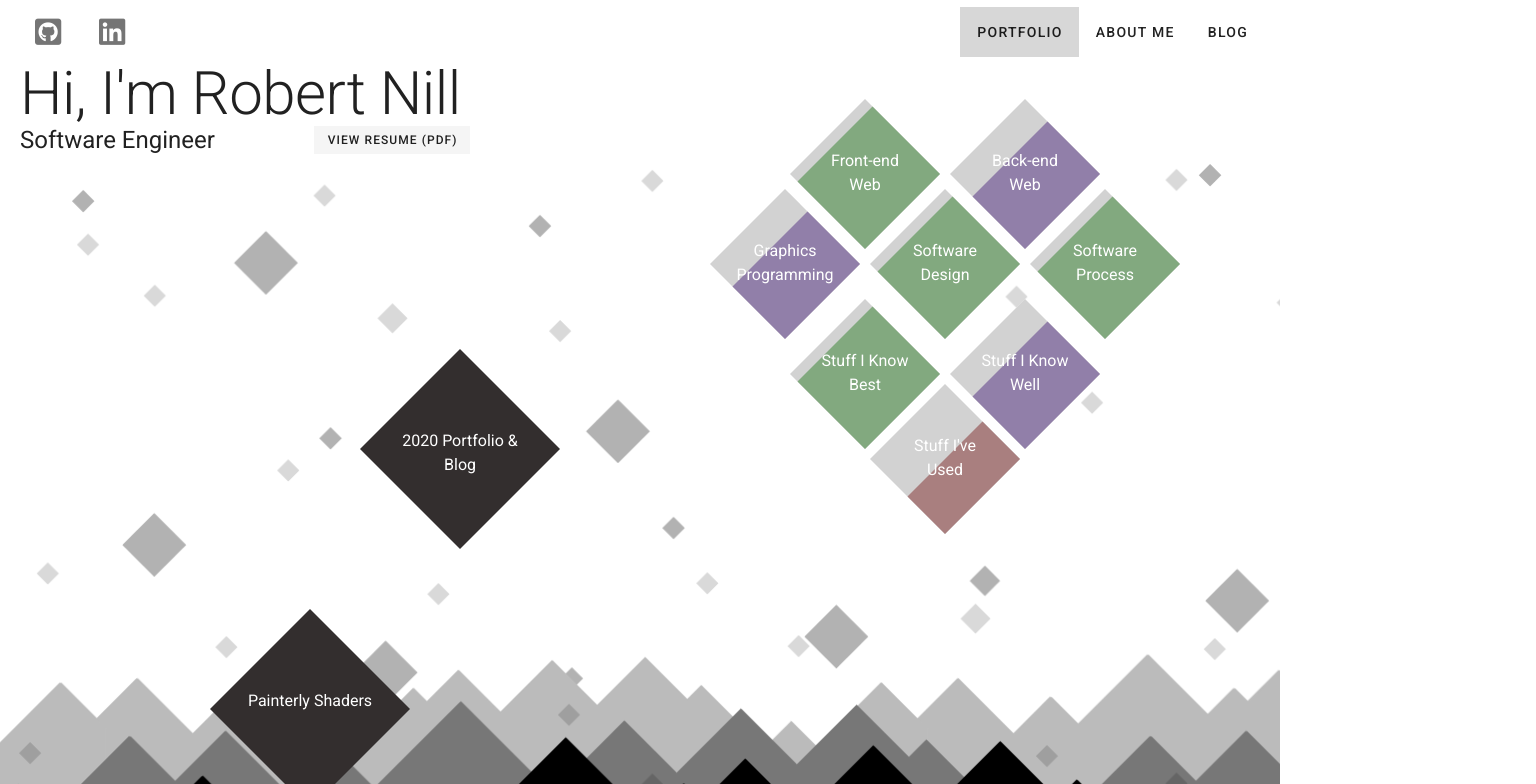
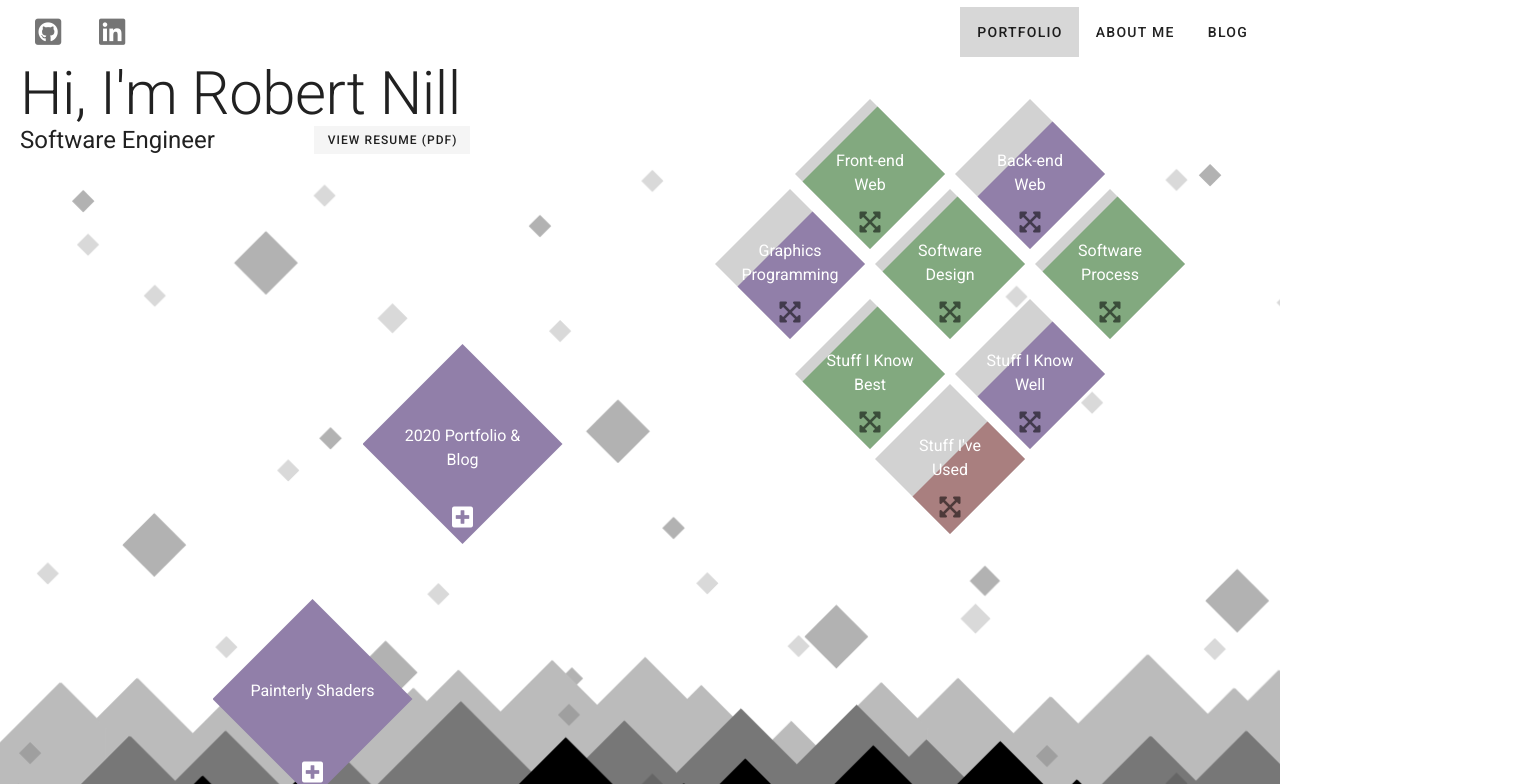
Before and after one commit to rmnill202/2020-portfolio-site, a Vue app: page / in a window 1280 px wide. Shown: the top 784 px of the page, 1536 px wide, since content can reach past the window. Built offline with nearby package versions, Linux system fonts and the light colour scheme.

Commit message:
CSS fixes, added icons to diamonds

```diff
--- a/src/App.vue
+++ b/src/App.vue
@@ -31,9 +31,20 @@
       </v-toolbar>
 
       <!-- Drawer - Mobile -->
-      <v-navigation-drawer v-model="drawerOpen" absolute temporary>
+      <v-navigation-drawer v-model="drawerOpen" absolute temporary right>
         <v-list>
-          <v-list-item v-for="link in pageLinks" :to="link.linkTo">  <v-list-item-content>{{link.text}}</v-list-item-content>  </v-list-item>
+           <v-list-item >
+            <v-list-item-content>
+              <div class="title">Navigation</div>
+            </v-list-item-content>
+          </v-list-item>
+          <v-divider></v-divider>
+          <v-list-item v-for="link in pageLinks" :to="link.linkTo">
+            <v-list-item-icon>
+              <v-icon>{{ link.icon }}</v-icon>
+            </v-list-item-icon>
+            <v-list-item-content>{{link.text}}</v-list-item-content>
+          </v-list-item>
         </v-list>
       </v-navigation-drawer>
     </div>
@@ -54,9 +65,9 @@ export default {
     return {
       drawerOpen: false,
       pageLinks: [
-        {text: 'Portfolio',   linkTo: '/',      },
-        {text: 'About Me',    linkTo: '/about', },
-        {text: 'Blog',        linkTo: '/blog',  },
+        {text: 'Portfolio',   linkTo: '/',      icon: 'fas fa-briefcase'},
+        {text: 'About Me',    linkTo: '/about', icon: 'fas fa-address-card'},
+        {text: 'Blog',        linkTo: '/blog',  icon: 'fas fa-comments'},
       ]
     };
   },
--- a/src/components/ProjectsPanel.vue
+++ b/src/components/ProjectsPanel.vue
@@ -11,6 +11,7 @@
           <div class="project-diamond-details">
             {{p.summary}}
           </div>
+          <div class="project-diamond-icon"><v-icon color="white">fas fa-plus-square</v-icon></div>
         </button>
         <v-btn class="project-diamond-link" :to="`/project/${p.id}`" tile depressed block>Read More Here</v-btn>
       </div>
@@ -42,7 +43,7 @@ export default {
 .project-grid {
   display: grid;
   justify-items: center;
-  grid-template-columns: repeat(5, 210px);
+  grid-template-columns: repeat(5, 205px);
   /* margin-right: 200px; */
 }
 
@@ -50,7 +51,7 @@ export default {
   position: relative;
   height: 200px;
   width:  0px; /* This prevents the parent div from overlapping other diamonds! */
-  margin-top: -90px;
+  margin-top: -95px;
   display: flex;
   justify-content: center;
   align-items: center;
@@ -64,7 +65,7 @@ export default {
   position: absolute;
   /* background-image: url('~@/assets/placeholder.jpeg'); */
   flex-direction: column;
-  background-color: #332e2e;
+  background-color: #917fa9;
   height: 200px;
   width:  200px;
   clip-path: polygon(50% 0,100% 50%,50% 100%,0 50%);
@@ -72,7 +73,7 @@ export default {
   transition: all 0.75s;
 }
 .project-diamond-clickable:hover {
-  background-color: #332e2e;
+  /* background-color: #332e2e; */
 }
 .project-diamond-clickable:focus {
   clip-path: polygon(-100% 50%, 50% -100%, 200% 50%, 50% 200%);
@@ -82,7 +83,7 @@ export default {
   pointer-events: none;
 }
 .project-diamond-fill {
-  background-color: #82a97f;
+  background-color: #d2d2d2;
   height: 200px;
   width:  200px;
   background-size: 200px 200px;
@@ -109,6 +110,23 @@ export default {
 }
 .project-diamond-clickable:focus .project-diamond-title {
   color: rgba(255, 255, 255, 0);
+}
+
+.project-diamond-icon {
+  width: 200px;
+  margin-top: 160px;
+  padding-left: 25px;
+  padding-right: 25px;
+  position: absolute;
+  top: 0;
+  text-align: center;
+  opacity: 1;
+  transition: opacity 0.5s;
+  /* transition-delay: 0.5s; */
+  pointer-events: none;
+}
+.project-diamond-clickable:focus .project-diamond-icon {
+  opacity: 0;
 }
 
 .project-diamond-details {
@@ -152,7 +170,7 @@ export default {
 /** SMALLER SCRENS **/
 @media screen and (max-width: 1039px) and (min-width: 481px) {
   .project-grid {
-    grid-template-columns: repeat(2, 210px);
+    grid-template-columns: repeat(2, 205px);
   }
 
   .projects-panel-div {
--- a/src/components/SkillsPanel.vue
+++ b/src/components/SkillsPanel.vue
@@ -9,6 +9,7 @@
           <div class="diamond-details">
             <div v-for="sub in s.sub"> {{sub}}</div>
           </div>
+          <div class="diamond-icon"><v-icon>fas fa-expand-arrows-alt</v-icon></div>
         </button>
       </div>
 
@@ -43,7 +44,7 @@ export default {
 .skill-grid {
   display: grid;
   justify-items: center;
-  grid-template-columns: repeat(5, 160px);
+  grid-template-columns: repeat(3, 160px);
 }
 
 .skill-diamond-container {
@@ -51,6 +52,10 @@ export default {
   width: 0px;
   height: 150px;
   margin-top: -65px;
+
+  display: flex;
+  justify-content: center;
+  align-items: center;
 }
 
 .skill-diamond-container {
@@ -98,6 +103,23 @@ export default {
 }
 .skill-diamond:focus .diamond-text {
   color: rgba(255, 255, 255, 0);
+}
+
+.diamond-icon {
+  width: 150px;
+  margin-top: 110px;
+  padding-left: 25px;
+  padding-right: 25px;
+  position: absolute;
+  top: 0;
+  text-align: center;
+  opacity: 1;
+  transition: opacity 0.25s;
+
+  pointer-events: none;
+}
+.skill-diamond:focus .diamond-icon {
+  opacity: 0;
 }
 
 .diamond-details {
@@ -160,63 +182,59 @@ export default {
 @media screen and (min-width: 481px) {
 
   .skill-diamond-container:nth-child(1) {
-    grid-column-start: 2;
+    grid-column-start: 1;
     grid-column-end:   3;
-    /* margin-top: -75px;
-    margin-right: 25px; */
+    grid-row-start:   1;
+    grid-row-end:     2;
   }
   .skill-diamond-container:nth-child(2) {
-    grid-column-start: 3;
+    grid-column-start: 2;
     grid-column-end:   4;
-
+    grid-row-start:   1;
+    grid-row-end:     2;
 
     margin-bottom: 5px;
   }
 
   .skill-diamond-container:nth-child(3) {
     grid-column-start: 1;
-    grid-column-end:   3;
-    grid-row-start:   2;
-    grid-row-end:     3;
+    grid-column-end:   2;
     /* margin-left: 15px; */
-
 
     margin-bottom: 25px;
   }
   .skill-diamond-container:nth-child(4) {
     grid-column-start: 2;
-    grid-column-end:   4;
-    grid-row-start:   2;
-    grid-row-end:     3;
+    grid-column-end:   3;
   }
   .skill-diamond-container:nth-child(5) {
     grid-column-start: 3;
-    grid-column-end:   5;
-    grid-row-start:   2;
-    grid-row-end:     3;
+    grid-column-end:   4;
     /* margin-bottom: 25px; */
   }
 
   .skill-diamond-container:nth-child(6) {
-    grid-column-start: 2;
+    grid-column-start: 1;
     grid-column-end:   3;
+    grid-row-start:   3;
+    grid-row-end:     4;
   }
   .skill-diamond-container:nth-child(7) {
-    grid-column-start: 3;
+    grid-column-start: 2;
     grid-column-end:   4;
+    grid-row-start:   3;
+    grid-row-end:     4;
   }
   .skill-diamond-container:nth-child(8) {
     grid-column-start: 1;
-    grid-column-end:   5;
+    grid-column-end:   4;
     /* margin-left: 20px; */
   }
 }
 
 /* Smaller screens */
 @media screen and (max-width: 599px) {
-  .skill-grid {
-    grid-template-columns: repeat(5, 155px);
-  }
+
 
   .skill-diamond-container {
     margin-top: -70px;
@@ -226,12 +244,6 @@ export default {
 @media screen and (max-width: 480px) {
   .skill-grid {
     grid-template-columns: repeat(2, 150px);
-  }
-
-  .skill-diamond-container {
-    display: flex;
-    justify-content: center;
-    align-items: center;
   }
 
   .skill-diamond-container {
```
